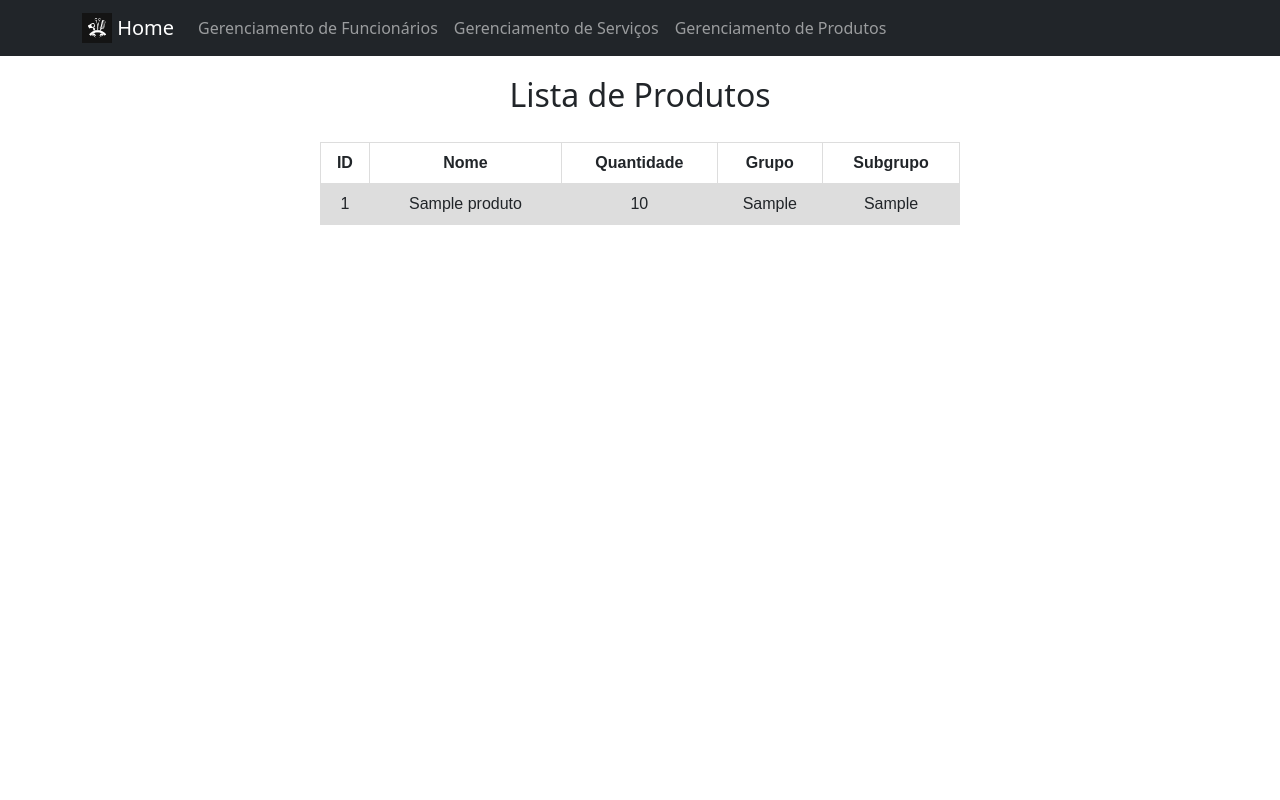
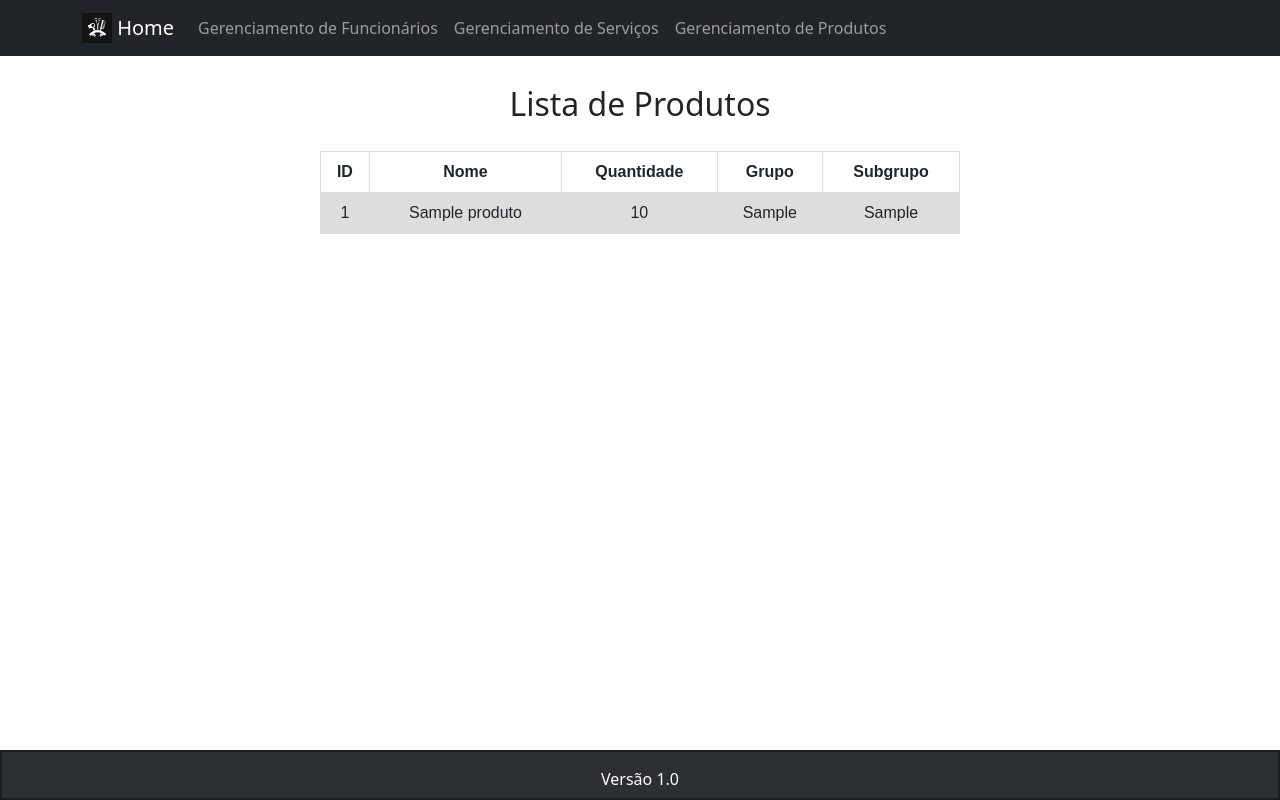
Before and after one commit to VitorHKato/SistemaBarbearia, a Django app: page /gerenciar_produtos in a window 1280 px wide. Run offline with Django 3.2, Linux system fonts and the light colour scheme; tables that the repository leaves empty hold one stand-in row (values such as "Sample post"); some libraries are stand-ins or nearby versions.

Commit message:
Criado header e footer sticky

```diff
--- a/core/templates/base.html
+++ b/core/templates/base.html
@@ -14,6 +14,7 @@
 </head>
 <body>
     {% block header %}
+        <div class="header">
             <nav class="navbar navbar-expand-lg navbar-dark bg-dark">
                 <div class="container">
                     <a class="navbar-brand" href="{% url 'index' %}">
@@ -39,9 +40,16 @@
                     </div>
                 </div>
             </nav>
+        </div>
     {% endblock %}
 
     {% block conteudo %}
     {% endblock %}
+
+    {% block footer %}
+        <div class="footer">
+            <p class="versao">Versão 1.0</p>
+        </div>
+    {% endblock %}
 </body>
 </html>
--- a/core/templates/index.html
+++ b/core/templates/index.html
@@ -1,6 +1,7 @@
 {% extends 'base.html' %}
 
 {% block conteudo %}
+    <div class="container">
         <h2>Serviços de Hoje</h2>
         <table>
             <th>ID</th>
@@ -22,5 +23,5 @@
             </tr>
             {% endfor %}
         </table>
-
+    </div>
 {% endblock %}
--- a/static/css/style.css
+++ b/static/css/style.css
@@ -22,3 +22,32 @@ td, th {
 tr:nth-child(even) {
     background-color: #dddddd;
 }
+
+.header {
+    position: -webkit-sticky;
+    position: fixed;
+    width: 100%;
+    top: 0;
+    background-color: #2c3034;
+}
+
+.footer {
+    height: 50px;
+    line-height: 5px;
+    background-color: #2c3034;
+    text-align: center;
+    position: fixed;
+    left: 0;
+    bottom: 0;
+    width: 100%;
+    border: 2px solid #1a1e21;
+    padding: 5px;
+}
+
+.versao {
+    color: #ffffff;
+}
+
+body {
+    padding-top: 65px;
+}
```
Lines whose indentation alone changed are shown as unchanged.
